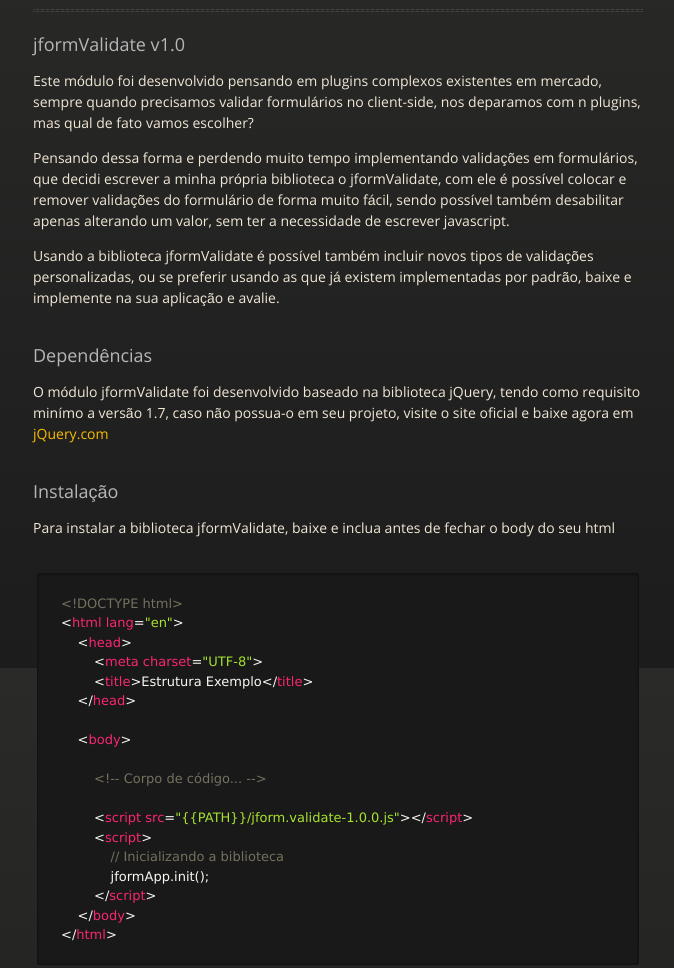
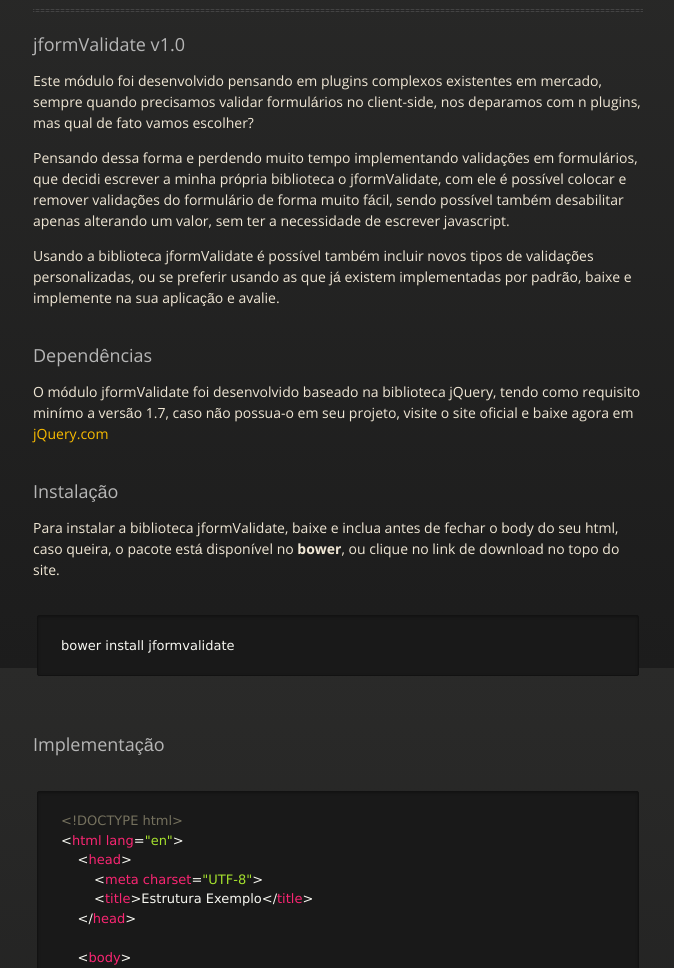
Before and after one commit to Aldairnatan/jformvalidate, a plain HTML site: page index.html in a window 1280 px wide. Shown: the part 132-1100 px from the top of the page, without its empty margins (302-976 px from the left). Drawn offline with Linux system fonts and the light colour scheme.

Commit message:
Alterações

```diff
--- a/index.html
+++ b/index.html
@@ -71,8 +71,18 @@
         <h3>Instalação</h3>
 
         <p>
-        	Para instalar a biblioteca jformValidate, baixe e inclua antes de fechar o body do seu html
+        	Para instalar a biblioteca jformValidate, baixe e inclua antes de fechar o body do seu html,
+            caso queira, o pacote está disponível no <strong>bower</strong>, ou clique no link de download
+            no topo do site.
         </p>
+
+        <pre>
+            <code class="bash">
+bower install jformvalidate
+            </code>
+        </pre>
+
+        <h3>Implementação</h3>
 
         <pre>
             <code class="html">
```
